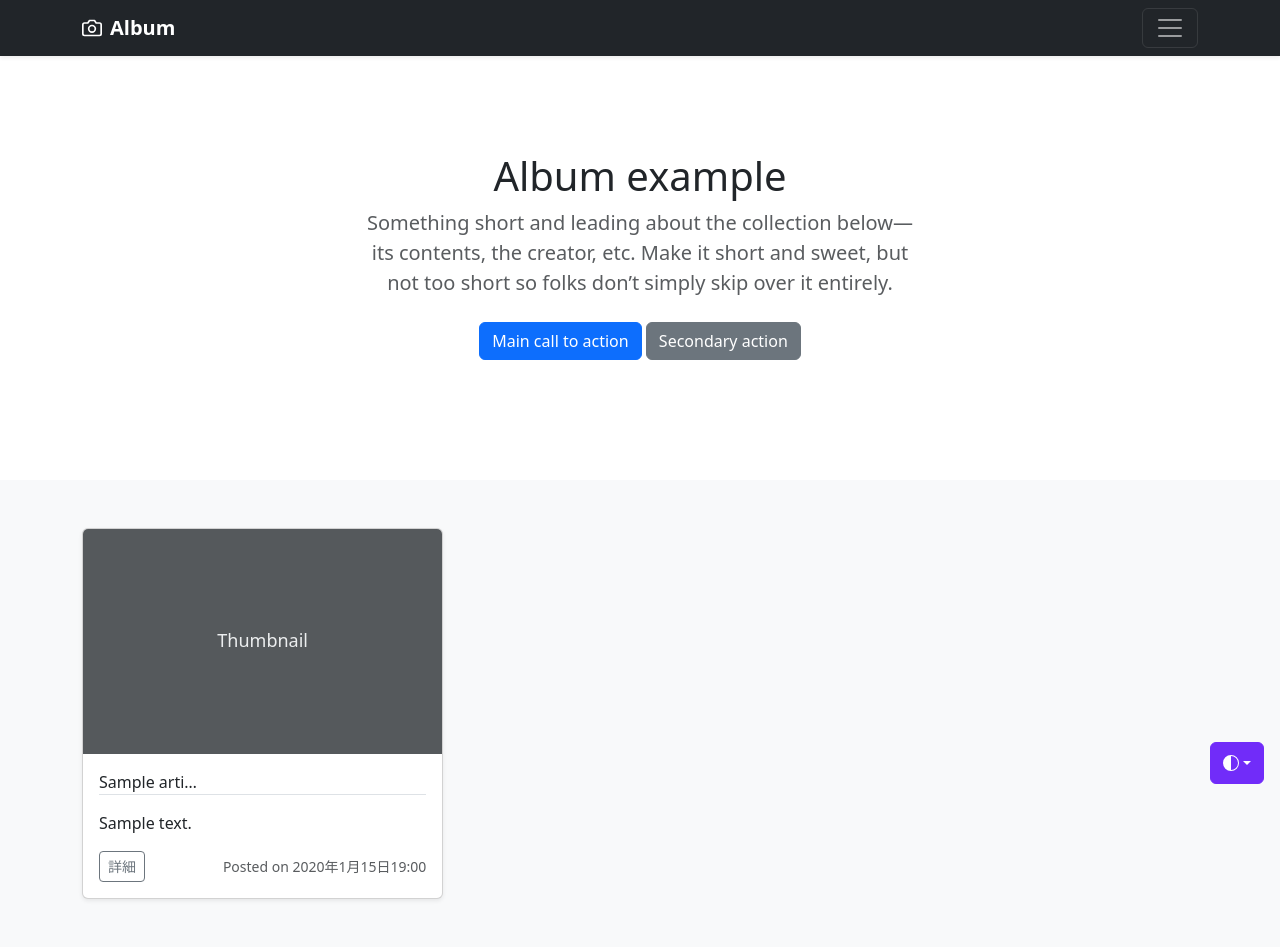
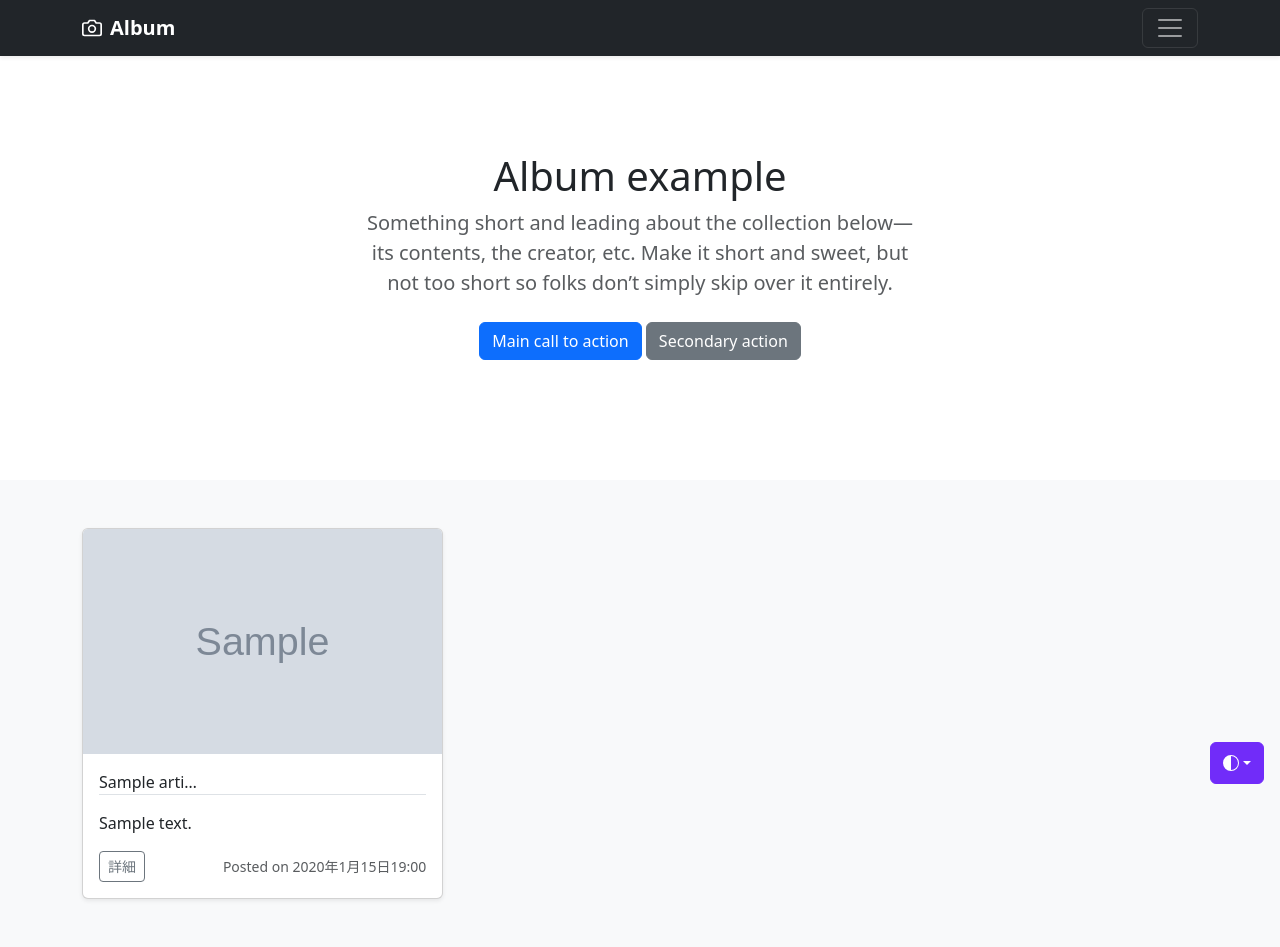
Before and after one commit to masa-gradstudent/myblog, a Django app: page / in a window 1280 px wide. Shown: the top 947 px of the page. Run offline with Django 4.2, Linux system fonts and the light colour scheme; tables that the repository leaves empty hold one stand-in row (values such as "Sample post"); grey boxes marked "Sample" are stand-in pictures; grey boxes are pictures that could not be loaded.

Commit message:
#32 テンプレートにサムネイルの表示

```diff
--- a/home/templates/home/article_list.html
+++ b/home/templates/home/article_list.html
@@ -9,7 +9,10 @@
       {% for article in articles %}
       <div class="col col-12 col-md-6 col-lg-4">
         <div class="card shadow-sm">
-          <svg class="bd-placeholder-img card-img-top" width="100%" height="225" xmlns="http://www.w3.org/2000/svg" role="img" aria-label="Placeholder: Thumbnail" preserveAspectRatio="xMidYMid slice" focusable="false"><title>Placeholder</title><rect width="100%" height="100%" fill="#55595c"/><text x="50%" y="50%" fill="#eceeef" dy=".3em">Thumbnail</text></svg>
+          <!-- サムネイルの表示 -->
+          {% if article.thumbnail %}
+          <img class="bd-placeholder-img card-img-top" width="100%" height="225" src="{{ article.thumbnail.url }}" alt="{{ article.title }}">
+          {% endif %}
           <div class="card-body">
             <p class="card-text border-bottom ">{{ article.title|truncatechars:12 }}</p>
             <p class="card-text">{{ article.description|truncatechars:80 | safe }}</p>
```
Also changed, not shown: media/thumbnails/ヘーシ上部へ移動する.png (added), media/thumbnails/修正.gif (added).
